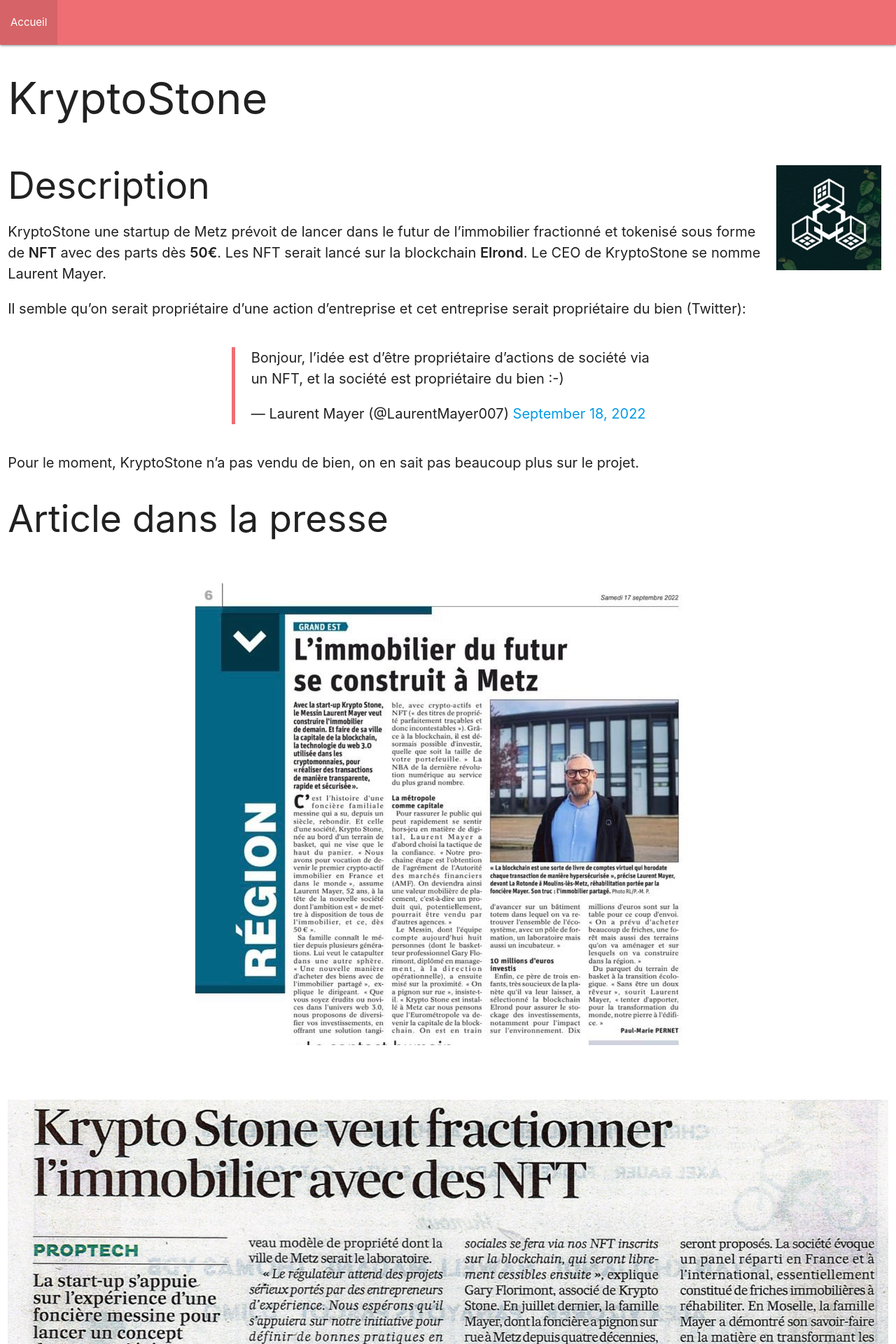
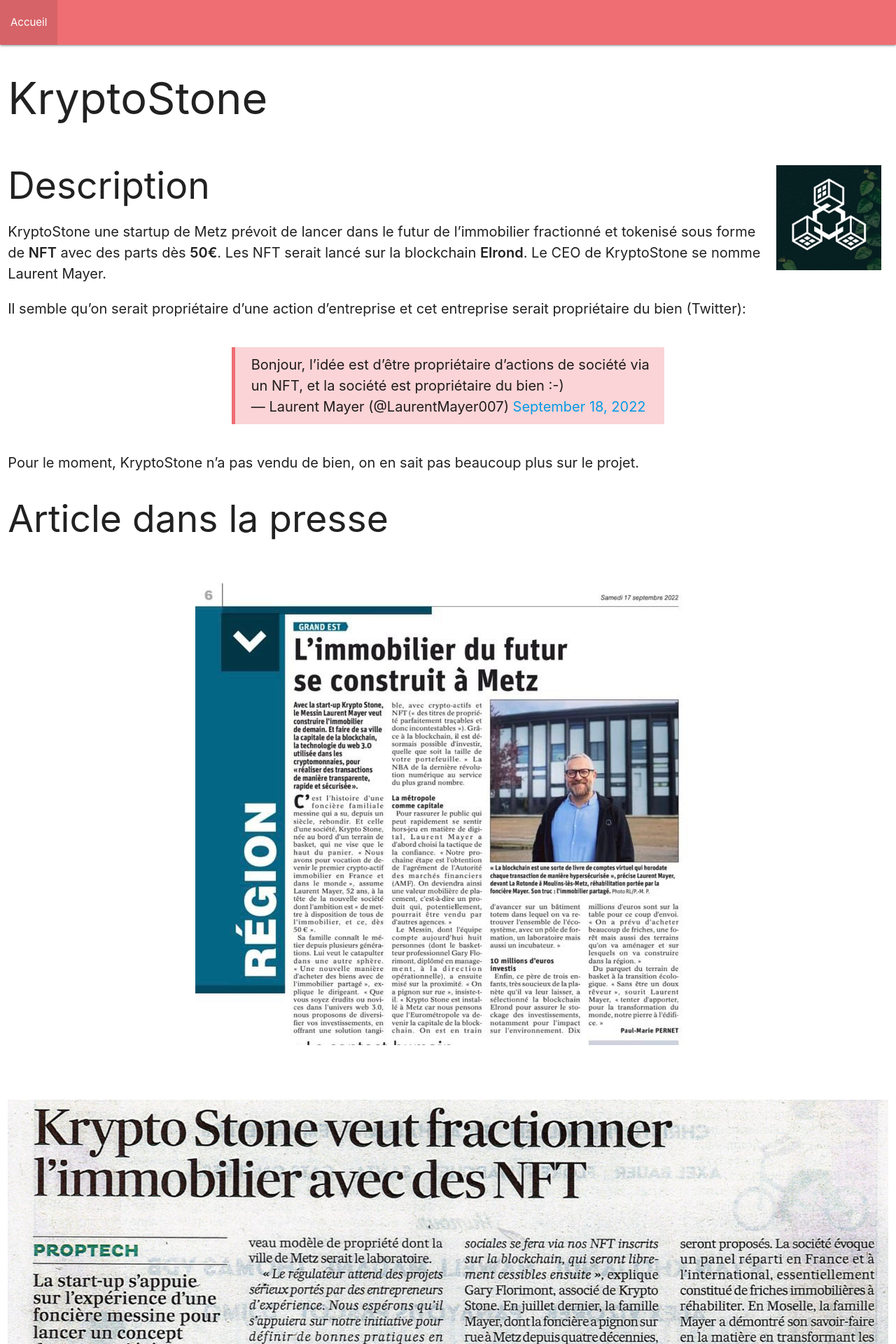
Before and after one commit to minus78/minus78.github.io, a Jekyll site: the page built from _posts/2022-10-16-Kryptostone.markdown, in a window 1280 px wide. Shown: the top 1920 px of the page at 70% size. Built offline with Jekyll 4.4.1, drawn with Linux system fonts in a browser that asks for light colours.

Commit message:
style comment

```diff
--- a/_posts/2022-10-16-Kryptostone.markdown
+++ b/_posts/2022-10-16-Kryptostone.markdown
@@ -13,7 +13,11 @@
 
 <div class="row">
     <div class="col m6 offset-m3 s12">
-            <blockquote class="twitter-tweet" data-conversation="none"><p lang="fr" dir="ltr">Bonjour, l’idée est d’être propriétaire d’actions de société via un NFT, et la société est propriétaire du bien :-)</p>&mdash; Laurent Mayer (@LaurentMayer007) <a href="https://twitter.com/LaurentMayer007/status/1571465970333491200?ref_src=twsrc%5Etfw">September 18, 2022</a></blockquote>
+            <blockquote>
+            Bonjour, l’idée est d’être propriétaire d’actions de société via un NFT, et la société est propriétaire du bien :-)
+            <br>
+            &mdash; Laurent Mayer (@LaurentMayer007)
+            <a href="https://twitter.com/LaurentMayer007/status/1571465970333491200?ref_src=twsrc%5Etfw">September 18, 2022</a></blockquote>
     </div>
 </div>
 
--- a/style.css
+++ b/style.css
@@ -42,3 +42,11 @@
 {
     font-size: 20px;
 }
+
+div .contenu blockquote
+{
+    background-color: #fad4d6;
+    padding-top: 10px;
+    padding-bottom: 10px;
+    padding-right: 10px;
+}
```
